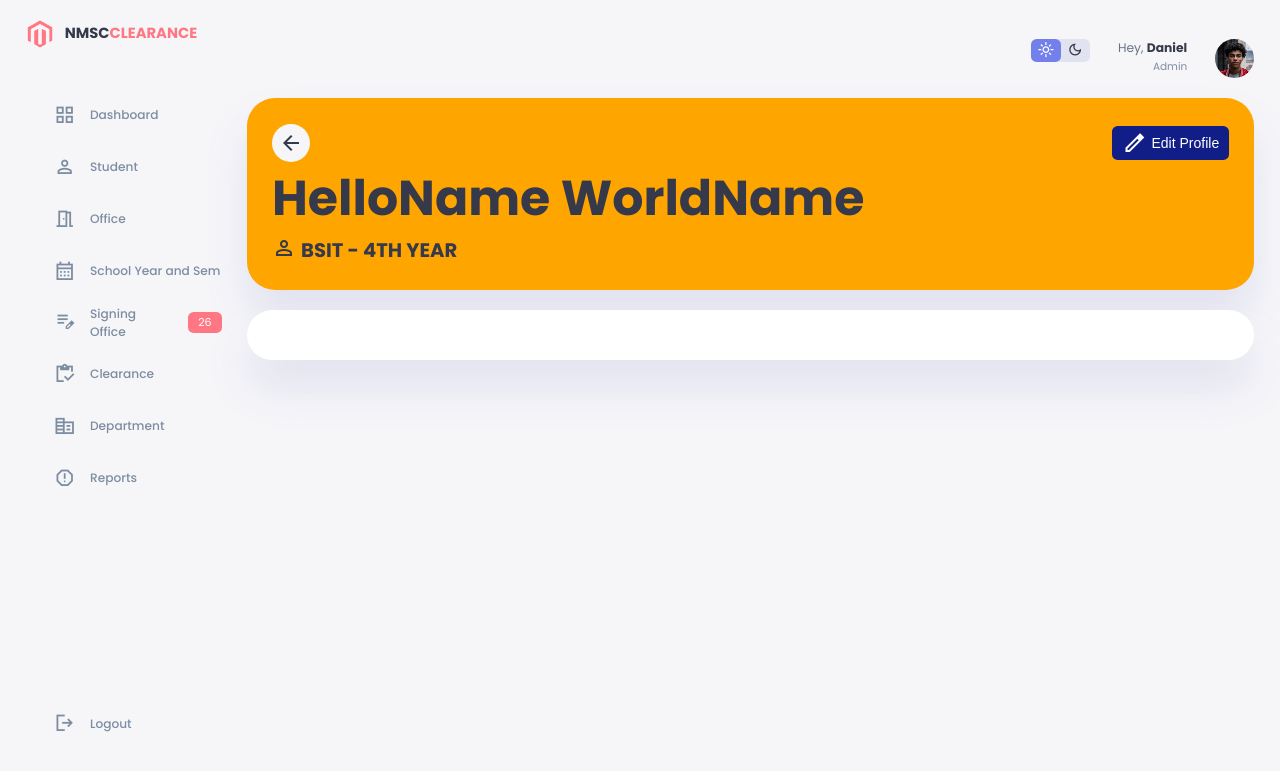
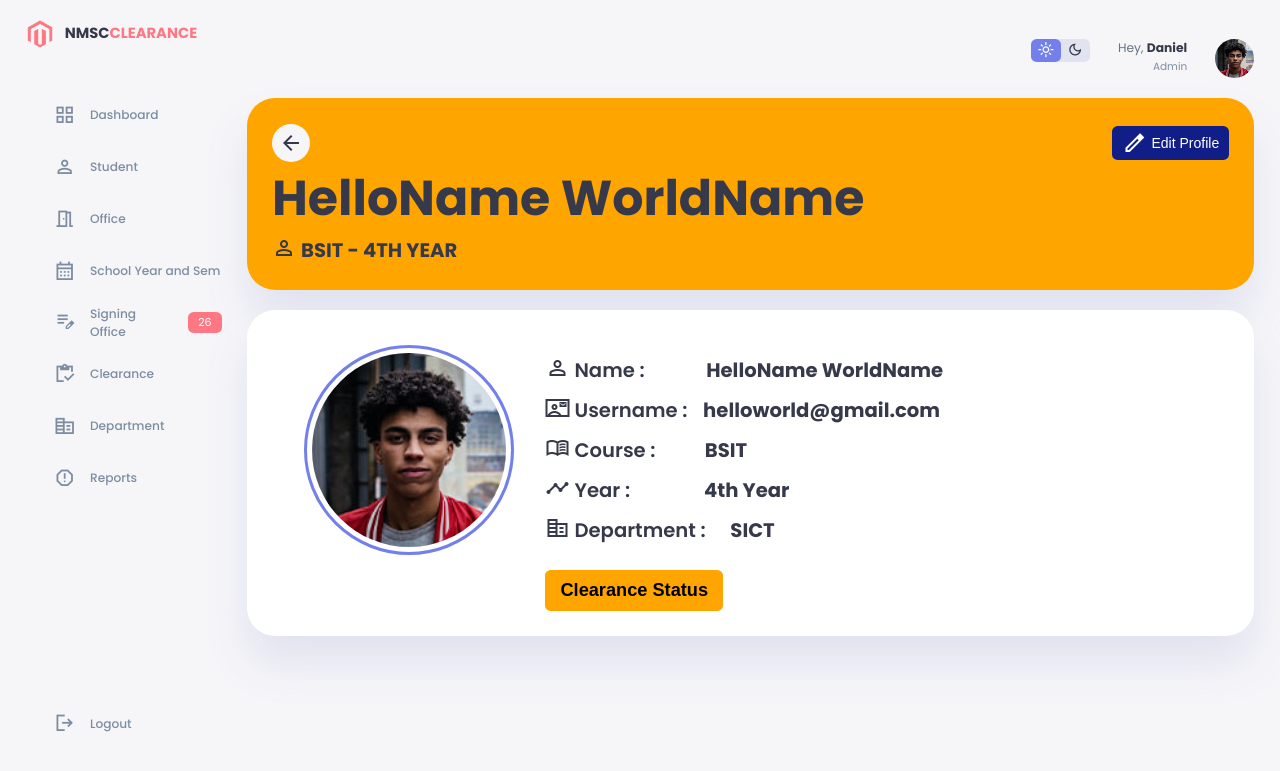
Before and after one commit to ktare23E/new_clearance, a PHP site: page /admin/student_view.php in a window 1280 px wide. Shown: the top 771 px of the page. Run offline with PHP 8.4, Linux system fonts and the light colour scheme; the visitor is signed in with stand-in values (Sample User, id 1); data comes from the database, SQL or seed files in the repository; some libraries are stand-ins or nearby versions.

Commit message:
pls check the student view button

```diff
--- a/admin/student_view.php
+++ b/admin/student_view.php
@@ -109,7 +109,41 @@
                 <!-- -------------  STUDENT REGISTRATION FORM -------------- -->
                 <div class="student-registration">
                     <div class="student-view-profile-container">
+                        <div class="student-view-profile-img-container">
+                            <img src="../images/profile-1.jpg" alt="">
+                        </div>
 
+                        <div class="student-view-profile-info-container">
+                            <div class="student-info-name-container">
+                                <span class="material-symbols-sharp">person_outline</span>
+                                <h2 class="label">Name :</h2><span>&emsp;&emsp;&emsp;&emsp;&emsp;</span>
+                                <h2><span>HelloName</span><span>&nbsp;</span><span>WorldName</span></h2>
+                            </div>
+                            <div class="student-info-name-container">
+                                <span class="material-symbols-sharp">contact_mail</span>
+                                <h2 class="label">Username :</h2><span>&emsp;&nbsp;</span>
+                                <h2><span>helloworld@gmail.com</span></h2>
+                            </div>
+                            <div class="student-info-name-container">
+                                <span class="material-symbols-sharp">menu_book</span>
+                                <h2 class="label">Course :</h2><span>&emsp;&emsp;&emsp;&emsp;</span>
+                                <h2><span>BSIT</span></h2>
+                            </div>
+                            <div class="student-info-name-container">
+                                <span class="material-symbols-sharp">timeline</span>
+                                <h2 class="label">Year :</h2><span>&emsp;&emsp;&emsp;&emsp;&emsp;&emsp;</span>
+                                <h2><span>4th Year</span></h2>
+                            </div>
+                            <div class="student-info-name-container">
+                                <span class="material-symbols-sharp">corporate_fare</span>
+                                <h2 class="label">Department :</h2><span>&emsp;&emsp;</span>
+                                <h2><span>SICT</span></h2>
+                            </div>
+                            <div class="student-info-name-container clearance-status-btn-container">
+                                <button id="clearance-status-button">Clearance Status</button>
+                            </div>
+
+                        </div>
                     </div>
                 </div>
                 <!-- -------------  END OF REGISTRATION -------------- -->
--- a/assets/css/style.css
+++ b/assets/css/style.css
@@ -659,6 +659,66 @@ main .recent-orders-student table {
     transition: all 300ms ease;
 }
 
+.student-view-profile-container {
+    display: grid;
+    grid-template-columns: 2fr 5fr;
+}
+
+.student-view-profile-img-container {
+    display: flex;
+    justify-content: center;
+    align-items:flex-start;
+    padding: 10px 20px;
+
+}
+.student-view-profile-img-container img {
+    width: 90%;
+    border-radius: 50%;
+    border: 3px solid var(--color-primary);
+    padding: 5px;
+}
+
+.student-view-profile-info-container {
+    display: flex;
+    flex-direction: column;
+    gap: 10px;
+    padding-top: 20px;
+}
+
+.student-view-profile-info-container .clearance-status-btn-container {
+    margin-top: 15px;
+}
+
+.student-view-profile-info-container .clearance-status-btn-container button {
+    padding: 10px 15px;
+    cursor: pointer;
+    font-size: 1.3rem;
+    font-weight: 550;
+    background: orange;
+    color: black;
+    border-radius: var(--border-radius-1);
+    transition: all 150ms ease;
+}
+
+.student-view-profile-info-container .clearance-status-btn-container button:hover {
+    background: rgb(255, 213, 0);
+
+}
+
+.student-view-profile-info-container h2.label {
+    font-weight: 600;
+    margin-left: 5px;
+}
+
+.student-info-name-container {
+    display: flex;
+    flex-direction: row;
+    align-items: center;
+
+}
+.student-info-name-container span {
+    margin-bottom: 3px;
+}
 
 .dataTables_wrapper .dataTables_length, .dataTables_wrapper .dataTables_filter, .dataTables_wrapper .dataTables_info, .dataTables_wrapper .dataTables_processing, .dataTables_wrapper .dataTables_paginate {
     color: var(--color-dark) !important;
@@ -997,10 +1057,17 @@ main table tbody tr td:last-child input, main table tbody tr td:last-child butto
         width: 100%;
         grid-template-columns: 1fr;
     }
-
+    .student-view-profile-container {
+        grid-template-columns: 1fr;
+    }
     .container-student {
         width: 100%;
         grid-template-columns: 1fr;
+    }
+
+    .student-view-profile-img-container img {
+        width: 40%;
+        border-radius: 50%;
     }
 
     aside {
```
